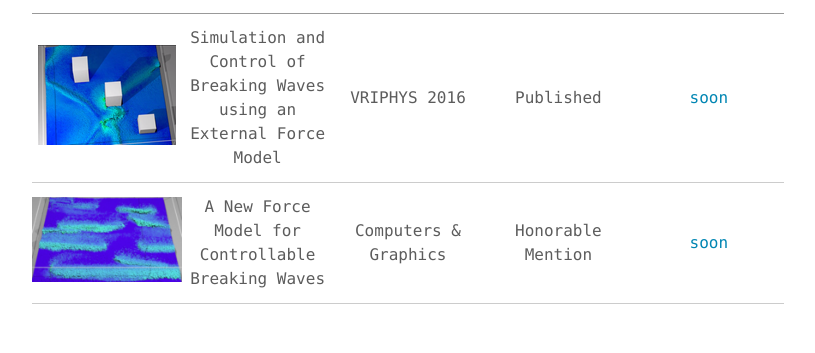
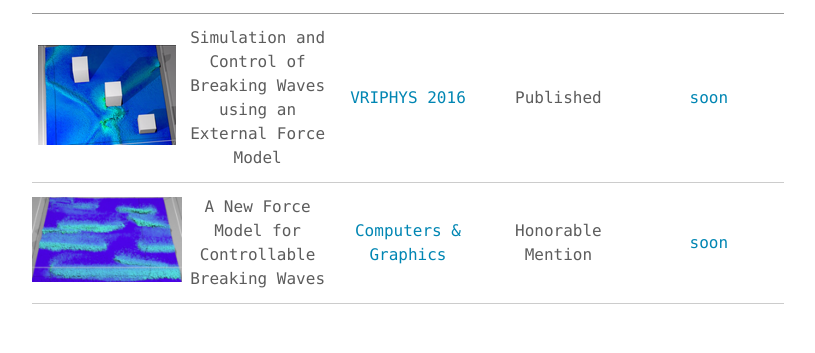
Before and after one commit to Mathiasb17/Mathiasb17.github.io, a Jekyll site: the page built from publications.md, in a window 1280 px wide. Shown: the part 256-609 px from the top of the page, without its empty margins (232-1047 px from the left). Built offline with Jekyll 4.4.1, drawn with Linux system fonts in a browser that asks for light colours.

Commit message:
Update publications.md

```diff
--- a/publications.md
+++ b/publications.md
@@ -6,5 +6,5 @@ permalink: /publications/
 
 | |Title|Journal/Conference|Status|Link to Preprint|
 |:----:|:--------------------------------------------------------------------:|:------------------:|:---------------:|:--------------:|
-|![teaser cg](/images/teaser_cg16.png)|Simulation and Control of Breaking Waves using an External Force Model|VRIPHYS 2016        |Published        |[soon]()
-|![teaser vriphys](/images/teaser_vriphys15.png)|A New Force Model for Controllable Breaking Waves                     |Computers & Graphics|Honorable Mention|[soon]()        |
+|![teaser cg](/images/teaser_cg16.png)|Simulation and Control of Breaking Waves using an External Force Model|[VRIPHYS 2016](http://vriphys2015.sciencesconf.org/)        |Published        |[soon]()
+|![teaser vriphys](/images/teaser_vriphys15.png)|A New Force Model for Controllable Breaking Waves                     |[Computers & Graphics](http://www.sciencedirect.com/science/article/pii/S0097849316300164)|Honorable Mention|[soon]()        |
```
